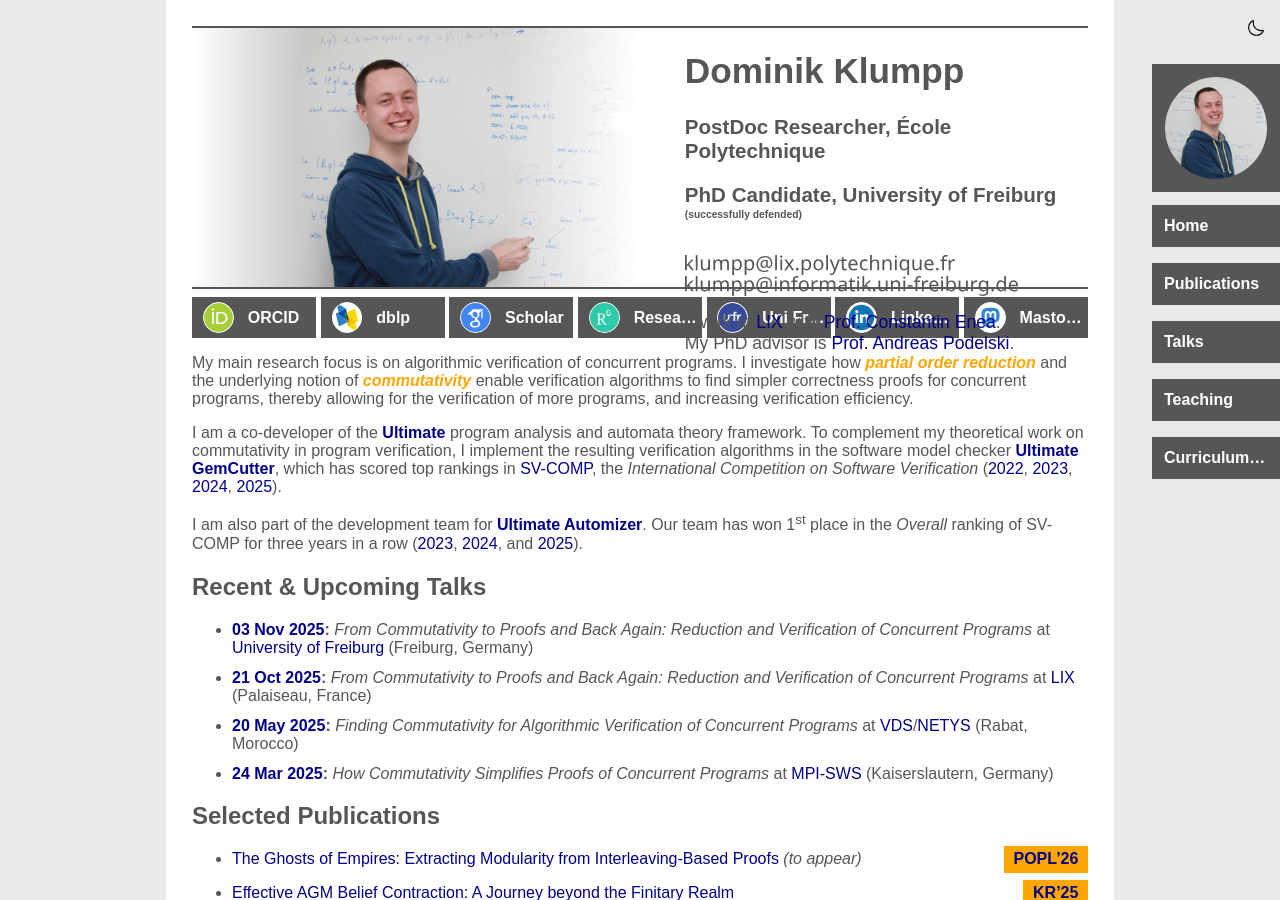
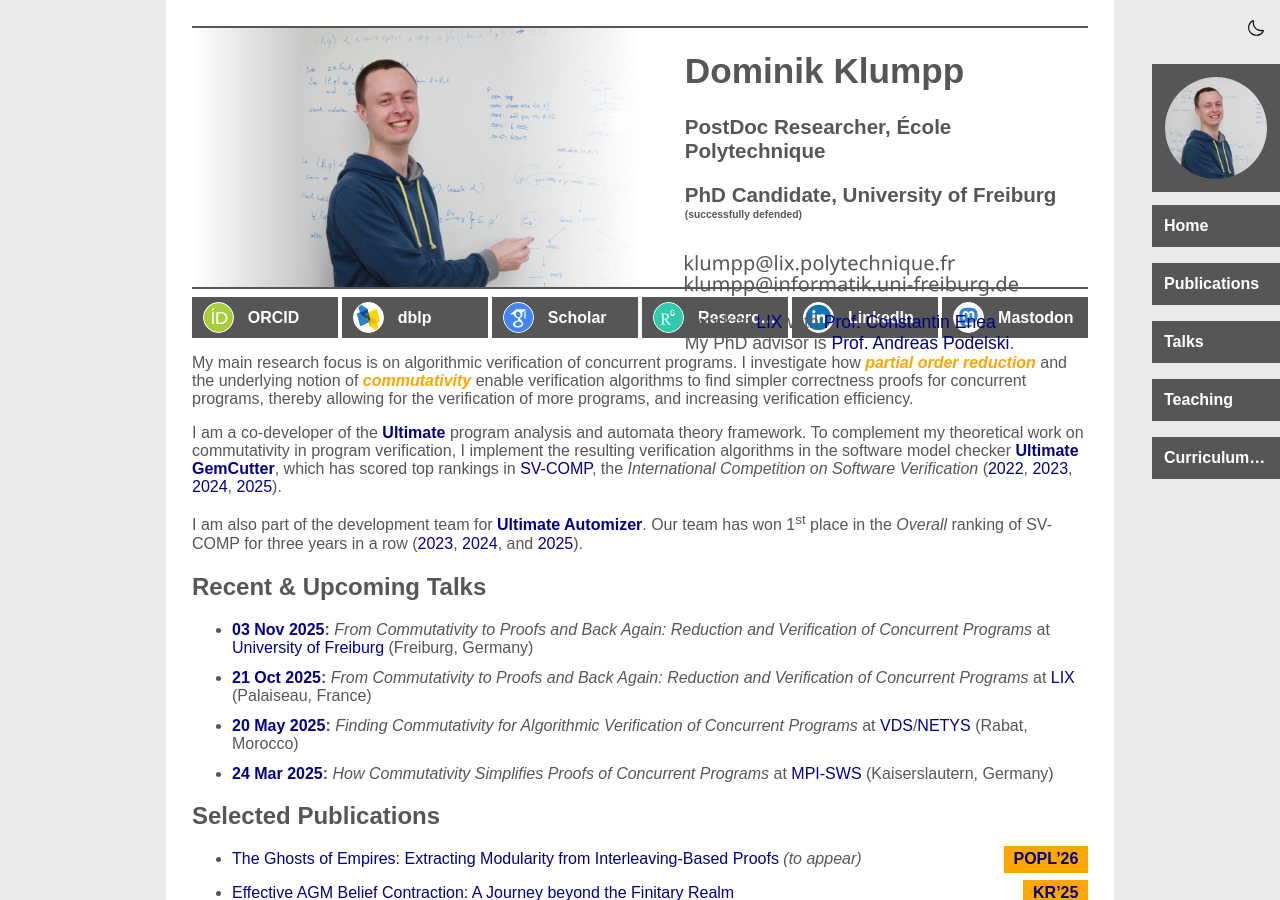
Before and after one commit to maul-esel/personal-website, a Jekyll site: the page built from index.markdown, in a window 1280 px wide and 900 px high. Built offline with Jekyll 4.4.1, drawn with Linux system fonts in a browser that asks for light colours.

Commit message:
remove Freiburg badge

```diff
--- a/_data/badges.yml
+++ b/_data/badges.yml
@@ -10,9 +10,6 @@
 - name: ResearchGate
   icon: researchgate.svg
   link: https://www.researchgate.net/profile/Dominik-Klumpp-3
-- name: Uni Freiburg
-  icon: unifreiburg.png
-  link: https://swt.informatik.uni-freiburg.de/staff/klumpp
 - name: LinkedIn
   icon: linkedin.svg
   link: https://www.linkedin.com/in/dominik-klumpp-532588171/
```
Also changed, not shown: images/unifreiburg.png (deleted).
